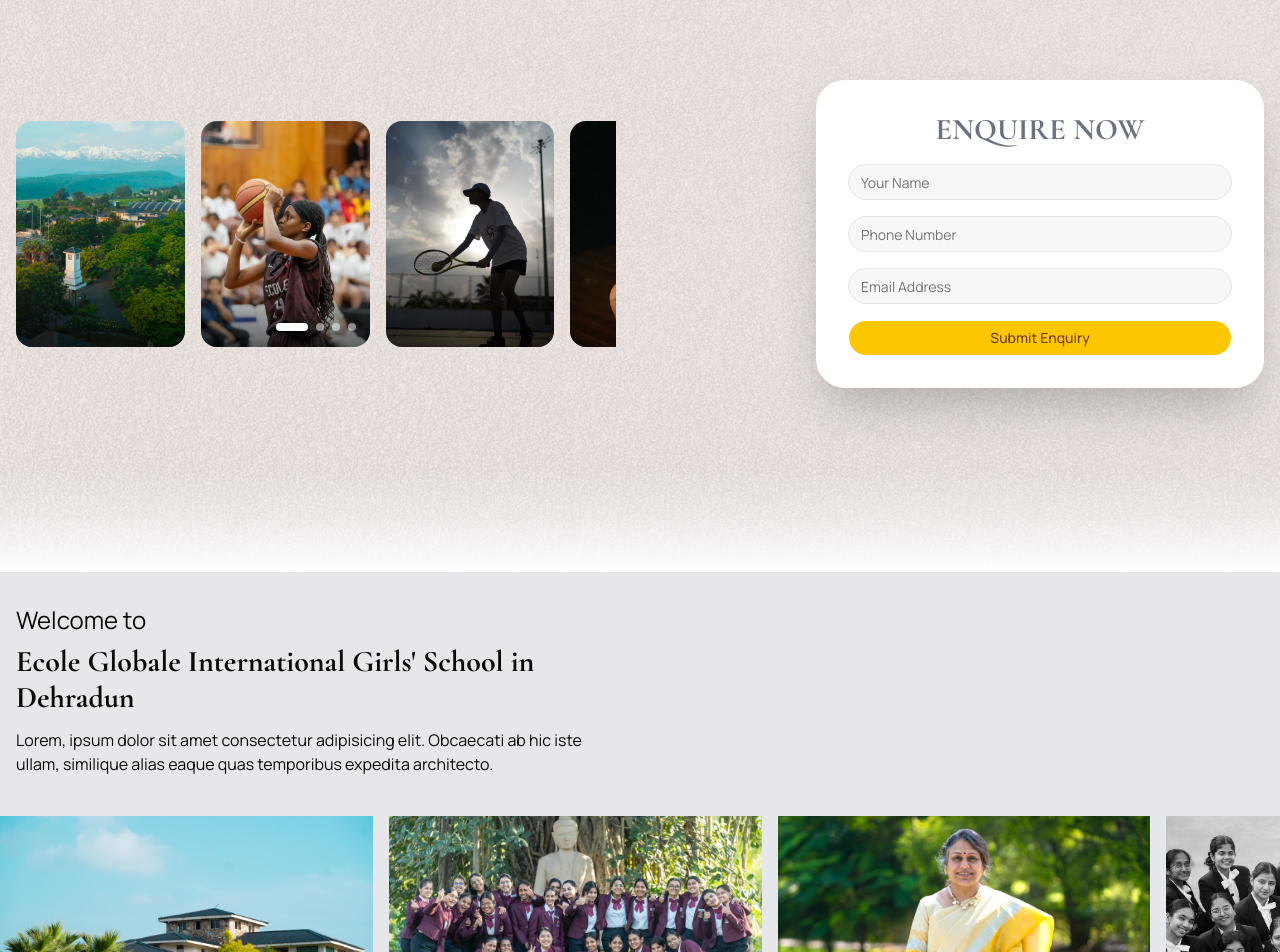
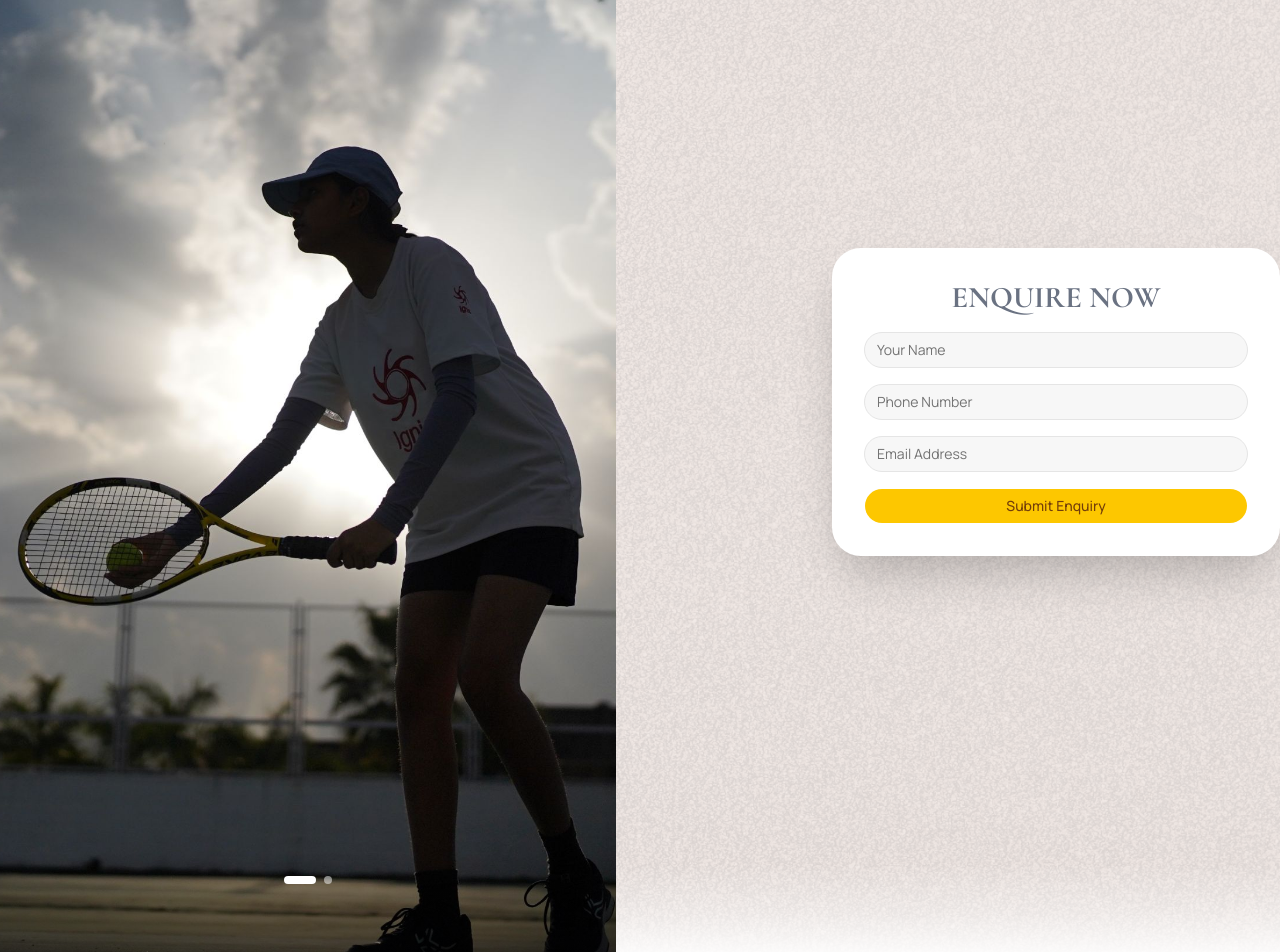
Before and after one commit to web-glaze/ecole-globale, a Next.js app: page /v1 in a window 1280 px wide. Shown: the part 160-1112 px from the top of the page. Built offline with nearby package versions, Linux system fonts and the light colour scheme.

Commit message:
Hero Slider Update

```diff
--- a/src/app/v1/page.tsx
+++ b/src/app/v1/page.tsx
@@ -187,7 +187,7 @@
   },
 ];
 
-const heroSlides = ["/v1-hero-slider-2.jpg", "/v1-hero-slider-1.jpg", "/v1-hero-slider-3.jpg", "/v1-hero-slider-4.jpg"];
+const heroSlides = ["/v1-hero-slider-5.jpg", "/v1-hero-slider-6.jpg"];
 
 const videos = ["/ecole-instagram-slider.mp4", "/ecole-instagram-slider.mp4", "/ecole-instagram-slider.mp4"];
 
@@ -337,10 +337,10 @@
           />
           <div className="absolute inset-0 bg-gradient-to-b from-black/60 via-black/40 to-transparent h-25" />
           <div className="absolute bottom-0 w-full bg-gradient-to-t from-white via-white/40 to-transparent h-25" />
-          <div className="container relative z-10 mx-auto flex items-center px-4">
-            <div className="grid w-full grid-cols-1 items-center gap-12 lg:grid-cols-2 pt-32 pb-18 min-h-[calc(100dvh-68px)]">
+          <div className="container relative z-10 mx-auto flex items-center">
+            <div className="grid w-full grid-cols-1 items-center gap-12 lg:grid-cols-2">
               {/* Left Content */}
-              <div className="max-w-2x flex flex-col justify-between gap-5">
+              <div className="max-w-2x flex-col justify-between gap-5 hidden">
                 <div className="flex flex-col justify-between hidden">
                   <img src="/ecole-hero-img.png" alt="" className="h-auto max-w-full drop-shadow-2xl" />
                   <div className="block text-center text-base max-w-[280px] mx-auto md:hidden">© 2026 ÉCOLE GLOBALE INTERNATIONAL GIRLS’ SCHOOL</div>
@@ -378,6 +378,40 @@
                   </div>
                 </div>
                 <div className="block text-center text-base max-w-[280px] mx-auto md:hidden">© 2026 ÉCOLE GLOBALE INTERNATIONAL GIRLS’ SCHOOL</div>
+              </div>
+              <div className="max-w-2x flex flex-col justify-between gap-5">
+                <div className="relative">
+                  <Carousel
+                    setApi={heroSetApi}
+                    opts={{
+                      align: "start",
+                      loop: true,
+                    }}
+                  >
+                    <CarouselContent>
+                      {heroSlides.map((slide, index) => (
+                        <CarouselItem key={index} className="p-0">
+                          <div className="relative">
+                            <img src={slide} alt={`Slide ${index + 1}`} className="w-full object-cover min-h-screen" />
+
+                            {/* Optional Gradient Overlay */}
+                            <div className="absolute inset-x-0 bottom-0 h-28 bg-gradient-to-t from-black/60 to-transparent" />
+                          </div>
+                        </CarouselItem>
+                      ))}
+                    </CarouselContent>
+                  </Carousel>
+
+                  <div className="absolute bottom-[80px] left-1/2 z-10 flex -translate-x-1/2 gap-2">
+                    {heroSlides.map((_, index) => (
+                      <button
+                        key={index}
+                        onClick={() => heroApi?.scrollTo(index)}
+                        className={`rounded-full transition-all duration-300 ${heroCurrent === index ? "h-2 w-8 bg-white" : "h-2 w-2 bg-white/50"}`}
+                      />
+                    ))}
+                  </div>
+                </div>
               </div>
 
               {/* Right Form */}
```
Also changed, not shown: public/v1-hero-slider-5.jpg (added), public/v1-hero-slider-6.jpg (added).
